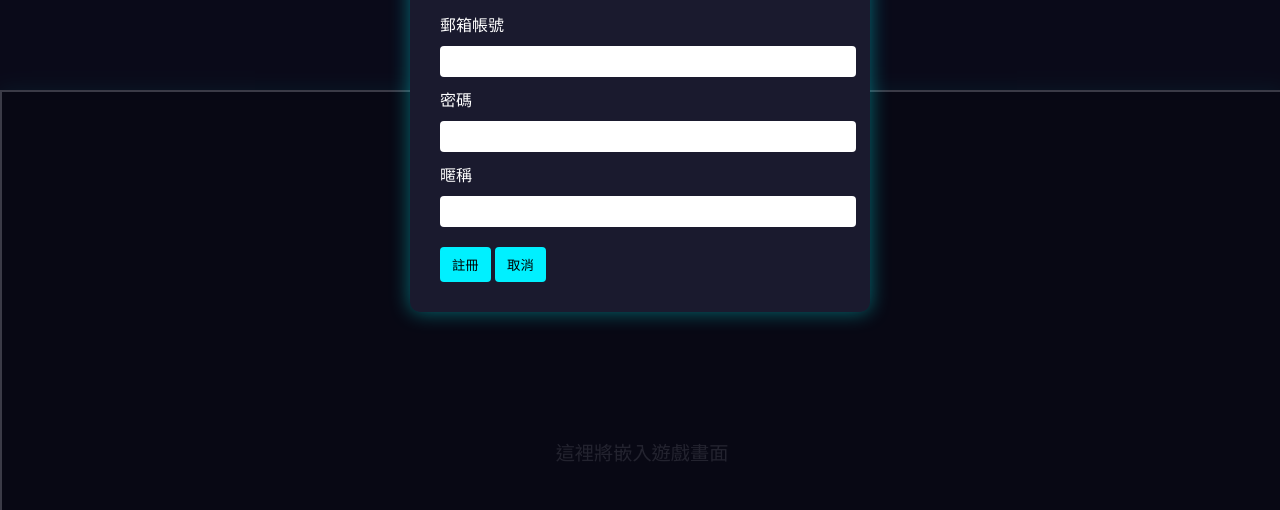
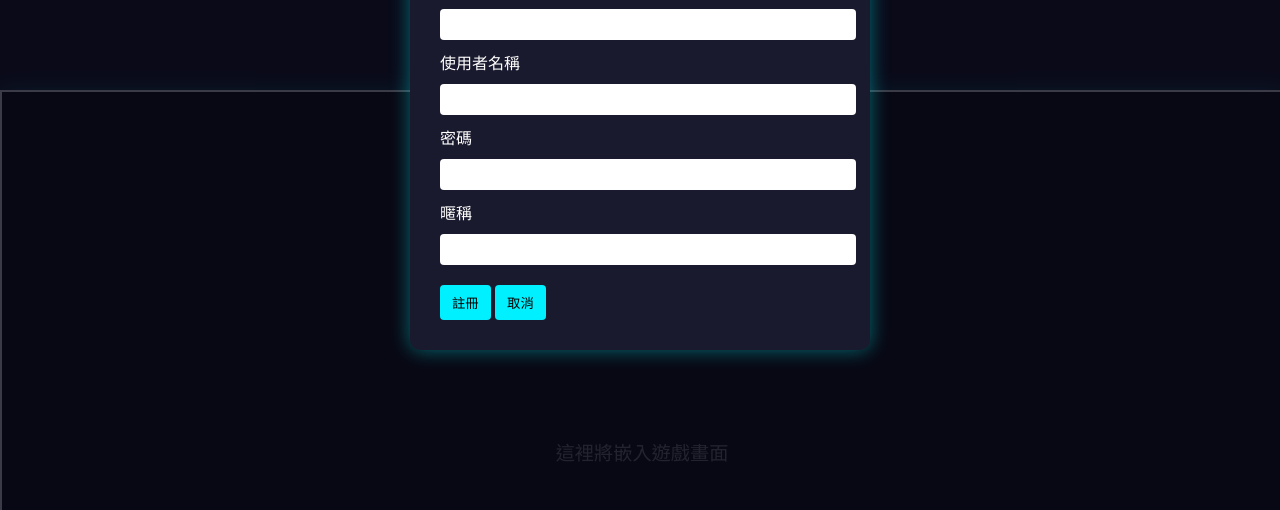
Before and after one commit to Function2099/my_2Dgame, a plain HTML site: page docs/index.html in a window 1280 px wide. Both pictures are taken after a click on the button "註冊". Shown: the part 290-800 px from the top of the page. Drawn offline with Linux system fonts and the light colour scheme.

Commit message:
新增註冊使用者名稱欄位

```diff
--- a/docs/index.html
+++ b/docs/index.html
@@ -21,6 +21,9 @@
         <h2>帳號註冊</h2>
         <form id="register-form">
           <label for="register-username">郵箱帳號</label>
+          <input type="text" id="register-email" required />
+
+          <label for="register-username">使用者名稱</label>
           <input type="text" id="register-username" required />
 
           <label for="register-password">密碼</label>
```
